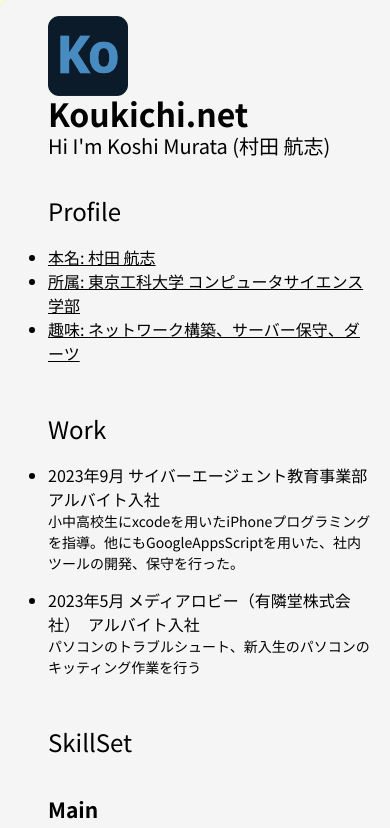
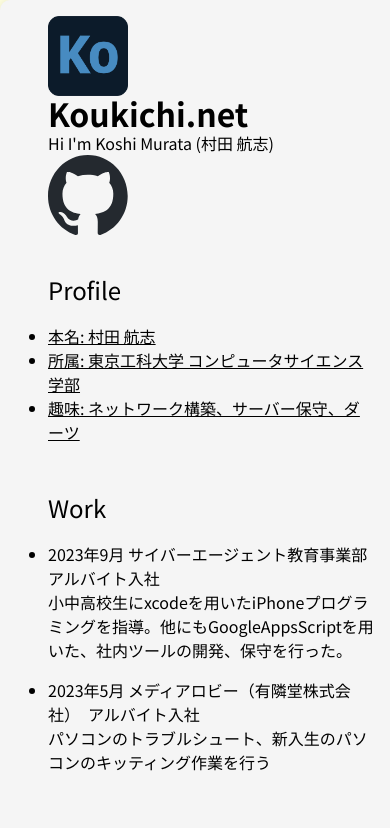
Before and after one commit to Drkoukichi/portfoliio, a React (Vite) app: page / in a window 390 px wide. Shown: the top 828 px of the page. Built offline with nearby package versions, Linux system fonts and the light colour scheme.

Commit message:
add:icon

```diff
--- a/src/App.css
+++ b/src/App.css
@@ -91,6 +91,10 @@ body{
 
   p{
     margin: 0px;
+    @media screen and (max-width:700px) {
+      font-size: 1rem;
+
+    }
   }
   h1{
     font-size: 3rem;
@@ -129,7 +133,7 @@ body{
   }
   p{
     margin-top: 0px;
-    font-size :14px
+    font-size :16px
   }
 }
 
--- a/src/App.tsx
+++ b/src/App.tsx
@@ -1,6 +1,7 @@
 //import { useState } from 'react'
 
 import koukichi_img from "./assets/NEWICON.png"
+import github from "./assets/github-mark.svg"
 import './App.css'
 
 function App() {
@@ -14,6 +15,7 @@ function App() {
           <h1>Koukichi.net</h1>
           <p className='p'> Hi I'm Koshi Murata (村田 航志)</p>
         </div>
+        <a href="https://github.com/Drkoukichi"><img className='my_img' src={github}/></a>
       </div>
       <div className='b-1 flex'>
         <div className='body-left'>
```
